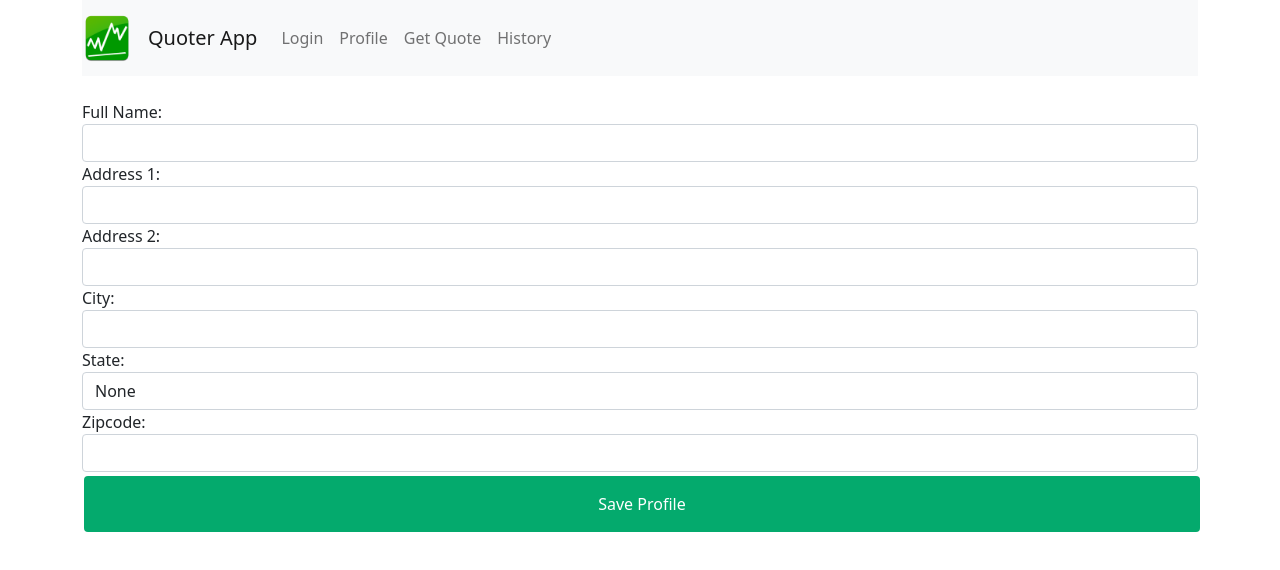
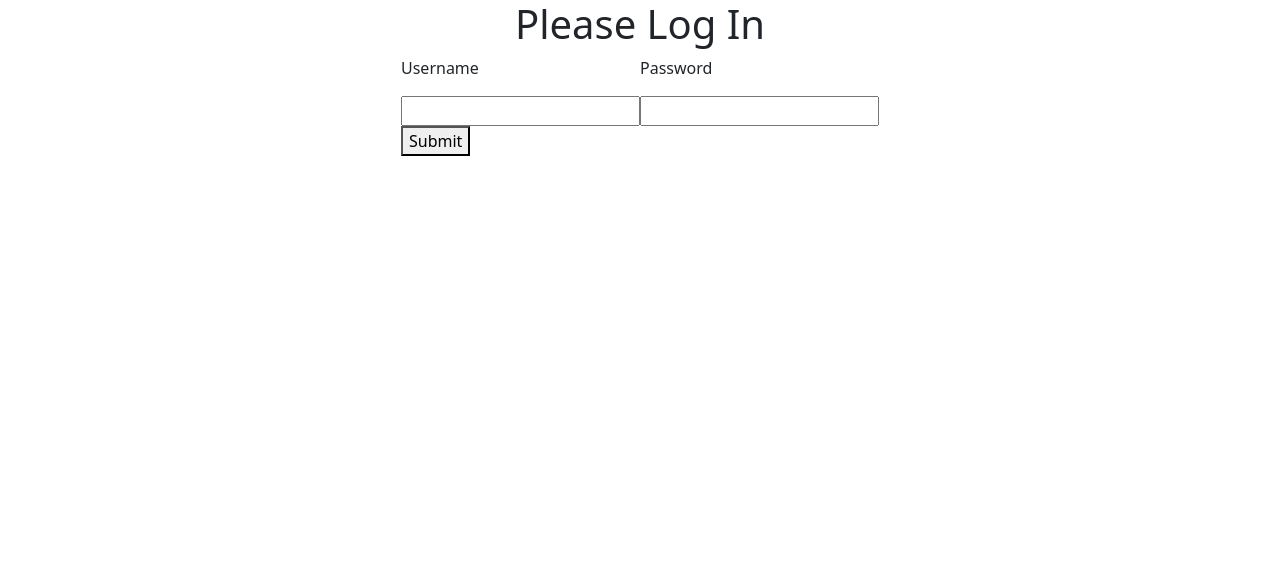
Before and after one commit to youngwillyum/quoter2, a React (Create React App) app in the folder client/: page /profile in a window 1280 px wide. Shown: the top 570 px of the page. Built offline with nearby package versions, Linux system fonts and the light colour scheme.

Commit message:
Login State Checker
Added a catch to allow for the login system

```diff
--- a/client/src/App.js
+++ b/client/src/App.js
@@ -1,14 +1,19 @@
-import React, {Component} from "react";
-import UserStore          from './stores/UserStore';
+import React, {Component,useState} from "react";
 import "bootstrap/dist/css/bootstrap.min.css"
 import Main               from './components/MainComponent'
 import {BrowserRouter as Router, Route, Link} from 'react-router-dom'
+import Login from './Login/Login';
 
 
-class App extends React.Component {
+
+function App() {
+ const [token, setToken] = useState();
+  if(!token) {
+    return <Login setToken={setToken}/>
+  }
 
 
-  render(){
+
     return (
       <Router>
         <div className="app">
@@ -18,6 +23,6 @@
 
   );
   }
-}
+
 
 export default App;
--- /dev/null
+++ b/client/src/Login/Login.css
@@ -0,0 +1,5 @@
+.login-wrapper {
+    display: flex;
+    flex-direction: column;
+    align-items: center;
+}
--- /dev/null
+++ b/client/src/Login/Login.js
@@ -0,0 +1,51 @@
+import React, { useState } from 'react';
+import PropTypes from 'prop-types';
+import './Login.css';
+
+async function loginUser(credentials) {
+ return fetch('http://localhost:8080/login', {
+   method: 'POST',
+   headers: {
+     'Content-Type': 'application/json'
+   },
+   body: JSON.stringify(credentials)
+ })
+   .then(data => data.json())
+}
+
+export default function Login({ setToken }) {
+  const [username, setUserName] = useState();
+  const [password, setPassword] = useState();
+
+  const handleSubmit = async e => {
+    e.preventDefault();
+    const token = await loginUser({
+      username,
+      password
+    });
+    setToken(token);
+  }
+
+  return(
+    <div className="login-wrapper">
+      <h1>Please Log In</h1>
+      <form onSubmit={handleSubmit}>
+        <label>
+          <p>Username</p>
+          <input type="text" onChange={e => setUserName(e.target.value)} />
+        </label>
+        <label>
+          <p>Password</p>
+          <input type="password" onChange={e => setPassword(e.target.value)} />
+        </label>
+        <div>
+          <button type="submit">Submit</button>
+        </div>
+      </form>
+    </div>
+  )
+}
+
+Login.propTypes = {
+  setToken: PropTypes.func.isRequired
+};
--- a/client/src/stores/UserStore.js
+++ /dev/null
@@ -1,17 +0,0 @@
-import { extendObservable } from 'mobx';
-
-
-class UserStore {
-  constructor(){
-    extendObservable(this, {
-
-      loading:true,
-      isLoggedIn: false,
-      username: ''
-
-
-    })
-  }
-}
-
-export default new UserStore();
```
Also changed, not shown: client/package.json (+7 -1 lines), client/server.js (added, +13 -0 lines), 1 other file (tests, documents, lock files or other folders).
